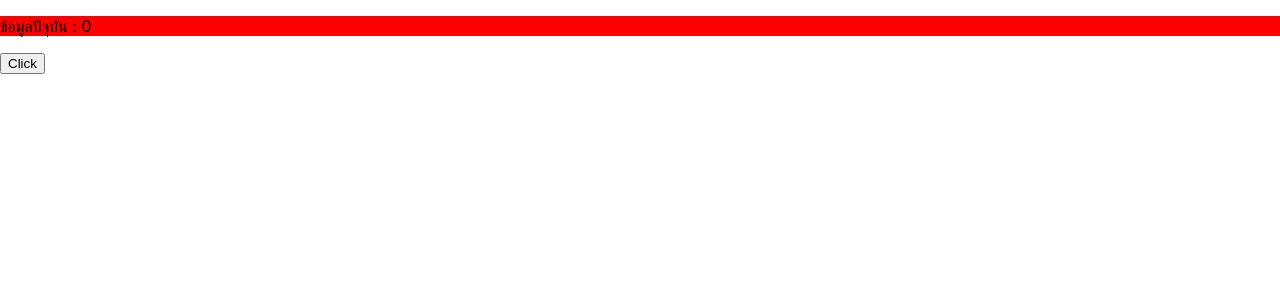
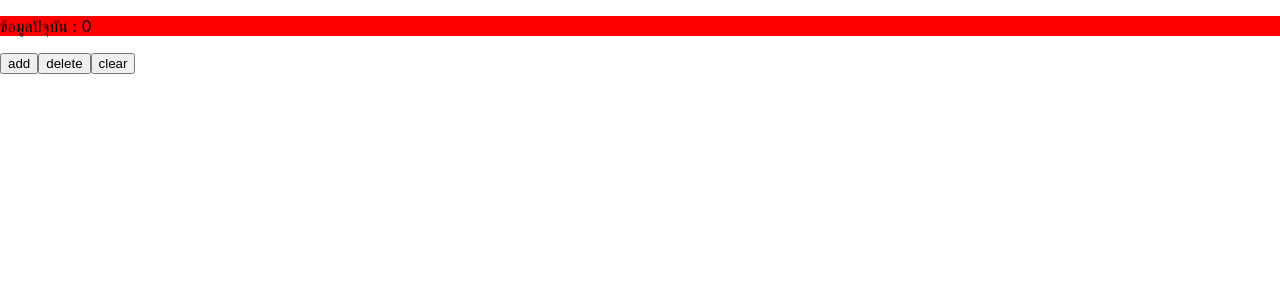
Before and after one commit to niphitphon8bit/react-first-app, a React (Create React App) app: page / in a window 1280 px wide. Shown: the top 300 px of the page. Built offline with nearby package versions, Linux system fonts and the light colour scheme.

Commit message:
add delete clear data use setData
Signed-off-by: niphitphon8bit <niphitphon_nt@hotmail.com>

```diff
--- a/src/App.js
+++ b/src/App.js
@@ -1,19 +1,24 @@
-import React, { useState , useEffect} from 'react'
+import React, { useState } from 'react'
 // import Header from './Header'
 import './App.css'
 export default function App() {
   // const h = 'หัว';
-  const [data, setData] = useState(0);
+  const iniData = 0;
+  const [data, setData] = useState(iniData);
 
-  useEffect(() => {
-   console.log({data});
-  })
+  // use Effect to observe state
+
+  // useEffect(() => {
+  //  console.log({data});
+  // })
 
   return (
     <div>
       <p className="bg-red">ข้อมูลปัจุบัน : {data}</p>
 
-      <button onClick={()=> setData(data + 1)}>Click</button>
+      <button onClick={()=> setData(data + 1)}>add</button>
+      <button onClick={()=> setData(data - 1)}>delete</button>
+      <button onClick={()=> setData(iniData)}>clear</button>
 
       {/* <Header className ="bg-red" title = {h}/> */}
     </div>
```
